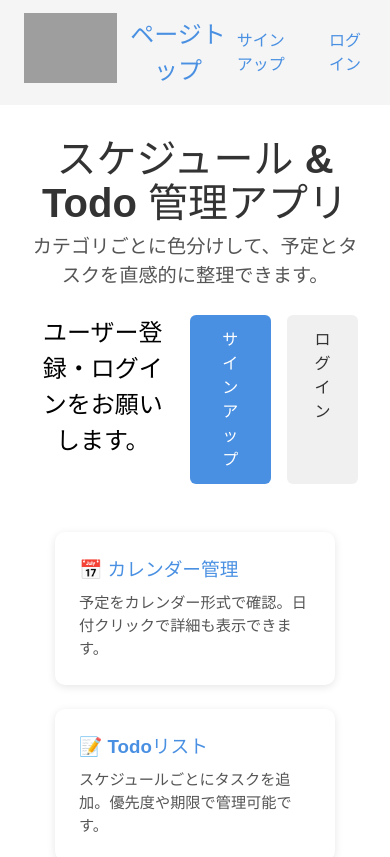
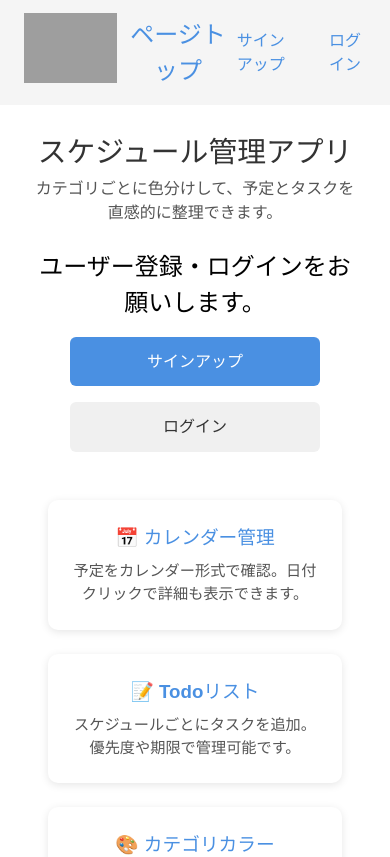
Before and after one commit to o289/schedule_app, a React (Vite) app in the folder frontend/: page / in a window 390 px wide. Shown: the top 857 px of the page. Built offline with nearby package versions, Linux system fonts and the light colour scheme; no server answers; grey boxes are pictures that could not be loaded.

Commit message:
レスポンシブ対応OK

```diff
--- a/frontend/src/pages/TopPage.css
+++ b/frontend/src/pages/TopPage.css
@@ -78,3 +78,36 @@
   color: #555;
   font-size: 0.95rem;
 }
+
+/* ✅ スマホ対応 */
+@media (max-width: 768px) {
+  .hero-title {
+    font-size: 1.8rem;
+  }
+
+  .hero-subtitle {
+    font-size: 1rem;
+  }
+
+  .hero-actions {
+    flex-direction: column;  /* ボタンを縦並び */
+    align-items: center;
+  }
+
+  .btn-top {
+    width: 100%;
+    max-width: 250px; /* 横幅広がりすぎ防止 */
+    text-align: center;
+  }
+
+  .features {
+    flex-direction: column;  /* カードを縦並び */
+    align-items: center;
+  }
+
+  .feature-card {
+    width: 90%;
+    max-width: 320px;
+    text-align: center; /* スマホでは中央寄せ */
+  }
+}
--- a/frontend/src/pages/TopPage.jsx
+++ b/frontend/src/pages/TopPage.jsx
@@ -11,7 +11,7 @@ export default function TopPage() {
     return (
         <div className="top-page">
             <div className="hero">
-                <h1 className="hero-title">スケジュール & Todo 管理アプリ</h1>
+                <h1 className="hero-title">スケジュール管理アプリ</h1>
                 <p className="hero-subtitle">
                 カテゴリごとに色分けして、予定とタスクを直感的に整理できます。
                 </p>
```
Also changed, not shown: 1 other file (tests, documents, lock files or other folders). Lines whose indentation alone changed are shown as unchanged.
